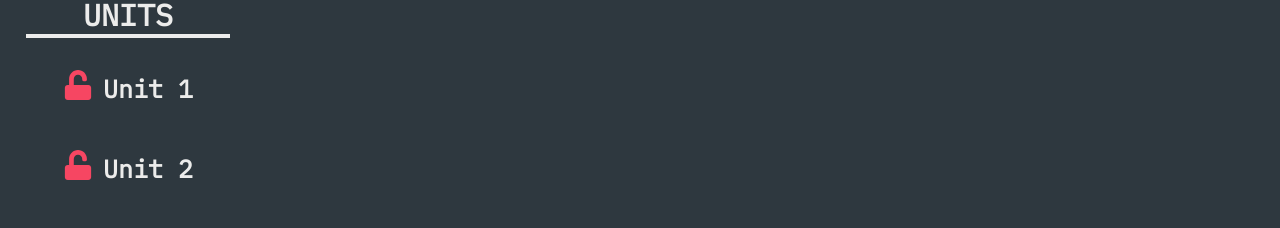
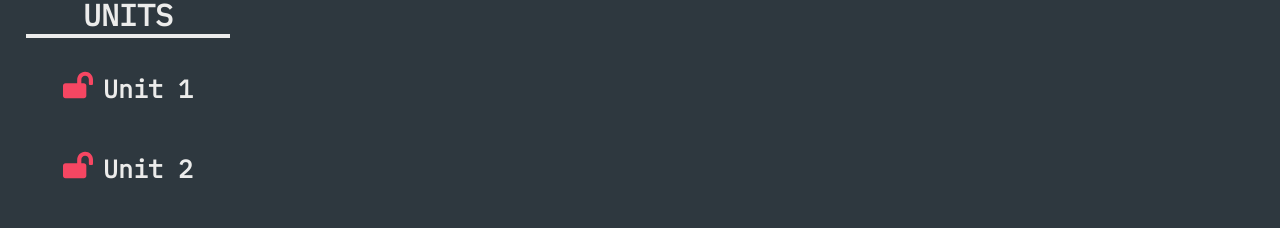
Before and after one commit to WarrenWu4/engr102-website, a React (Vite) app: page /learn in a window 1280 px wide. Shown: the part 255-483 px from the top of the page. Built offline with nearby package versions, Linux system fonts and the light colour scheme; a web font is replaced by a local one.

Commit message:
changed asset path

```diff
--- a/src/components/TaoCard.jsx
+++ b/src/components/TaoCard.jsx
@@ -6,7 +6,7 @@ export default function TaoCard(props) {
 
     // find links to socials else nothing
     // link to profile picture
-    const profile_img = (props.pic === "") ? "src/assets/tao_card_imgs/default.jpg":"src/assets/tao_card_imgs/"+props.pic;
+    const profile_img = (props.pic === "") ? "./src/assets/tao_card_imgs/default.jpg":"src/assets/tao_card_imgs/"+props.pic;
 
     return (
         <div className="tao-container">
--- a/src/components/learnPageComponents/SidebarUnit.jsx
+++ b/src/components/learnPageComponents/SidebarUnit.jsx
@@ -1,12 +1,10 @@
-// TODO:make sure linking works
 import './SidebarUnit.css';
-import { FaUnlock, FaLock } from "react-icons/fa";
-import { useState } from "react";
+import { FaLockOpen, FaLock } from "react-icons/fa";
 
 
 export default function SidebarUnit(props) {
 
-    const icon = (props.unlock === 1) ? <FaUnlock/>:<FaLock/>;
+    const icon = (props.unlock === 1) ? <FaLockOpen/>:<FaLock/>;
     let iconColor = "rgba(246, 70, 98, 1)";
     let unitColor = "rgba(236, 236, 235, 1)";
     let pointStatus = "pointer";
```
